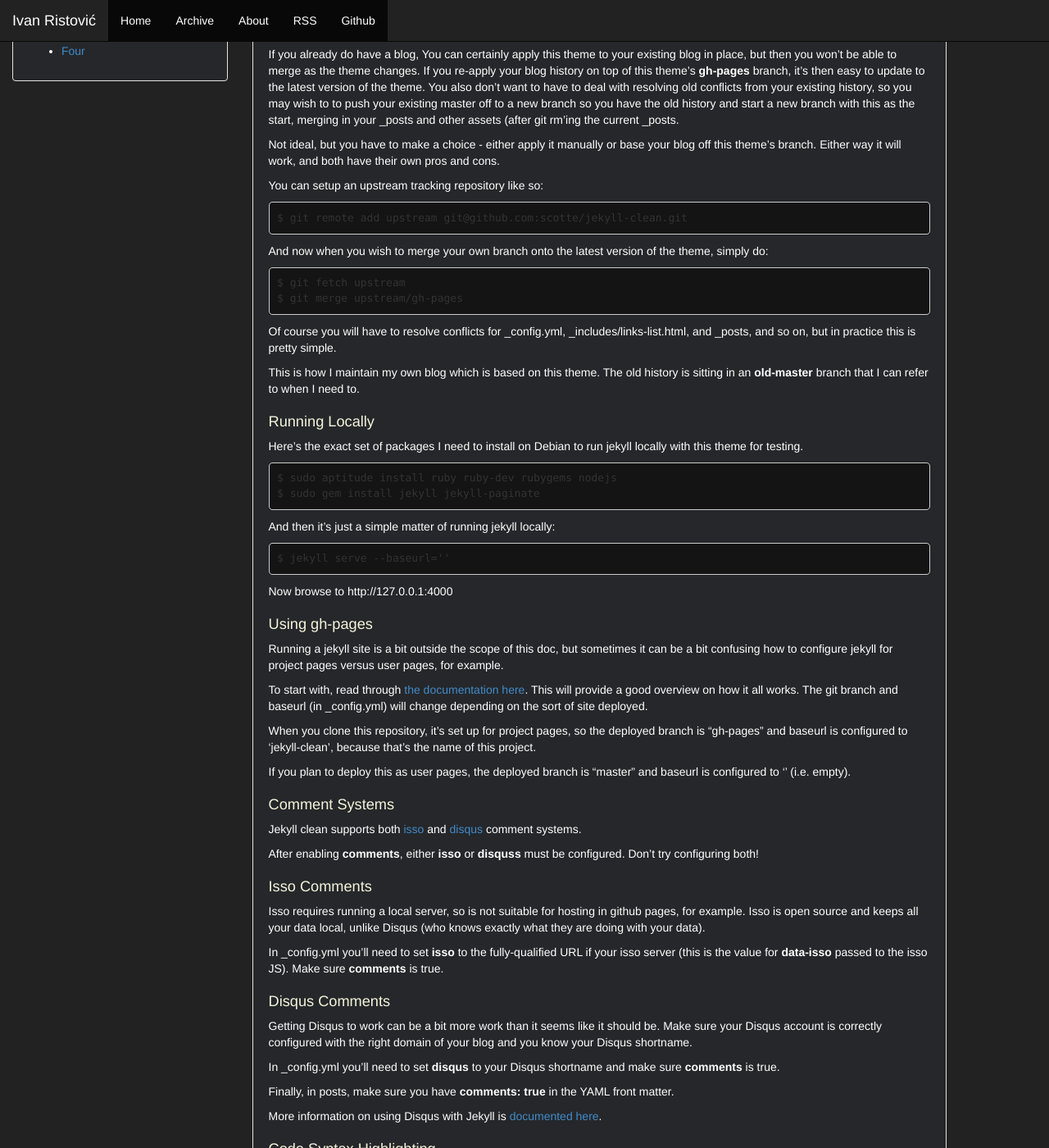
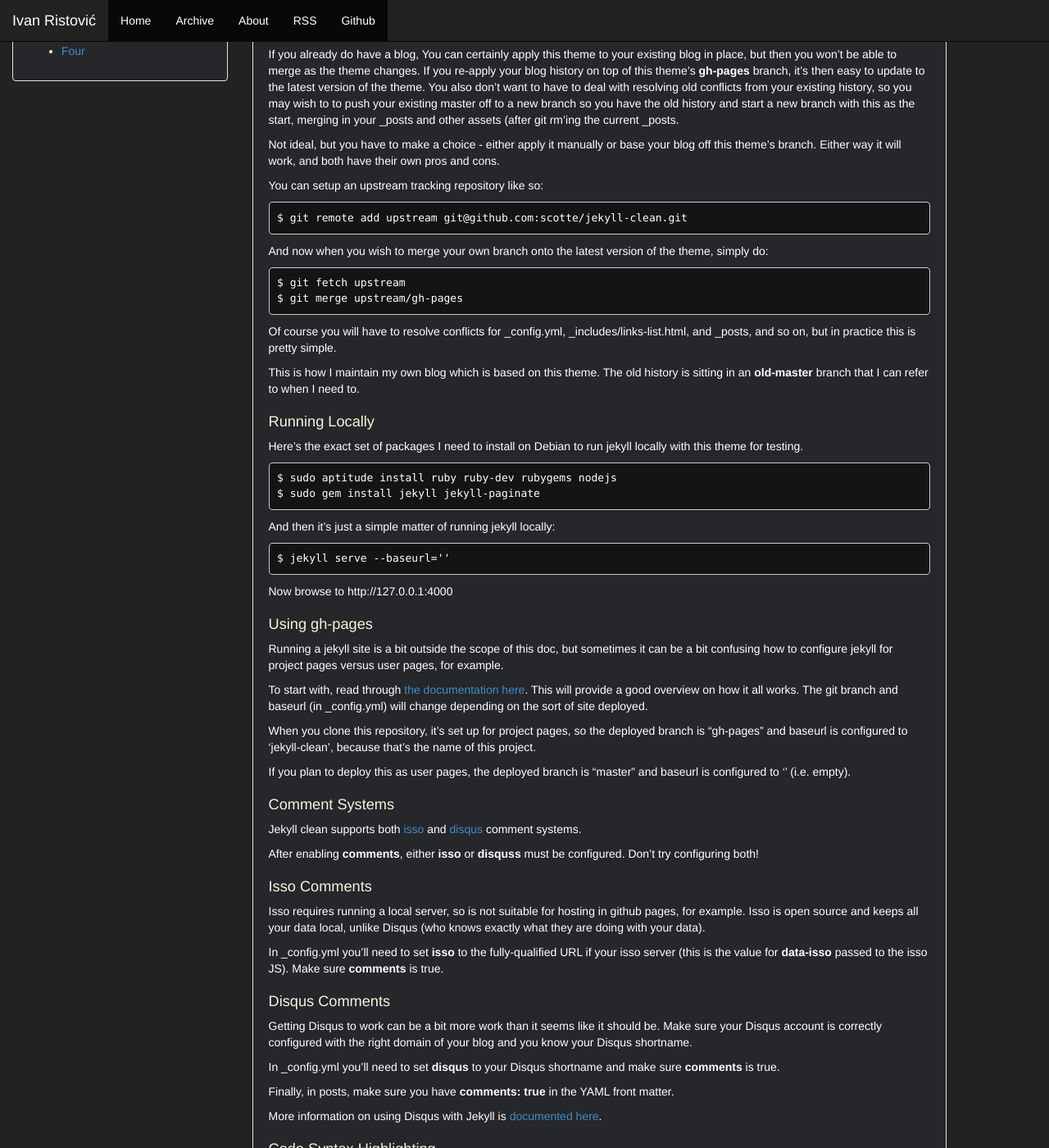
Before and after one commit to ivan-ristovic/ivan-ristovic.github.io, a Jekyll site: the page built from index.html, in a window 1280 px wide and 1400 px high, scrolled down 484 px. Shown: the whole window at 82% size. Built offline with Jekyll 4.4.1, drawn with Linux system fonts in a browser that asks for light colours; the list of posts is cut into pages by our own code.

Commit message:
Style changes

```diff
--- a/css/syntax.css
+++ b/css/syntax.css
@@ -1,5 +1,5 @@
 .highlight .hll { background-color: #141414 }
-.highlight  { background: #141414; }
+.highlight  { background: #141414; color: white; }
 .highlight .c { color: #008000 } /* Comment */
 .highlight .err { border: 1px solid #FF0000 } /* Error */
 .highlight .k { color: #3c73eb } /* Keyword */
```
